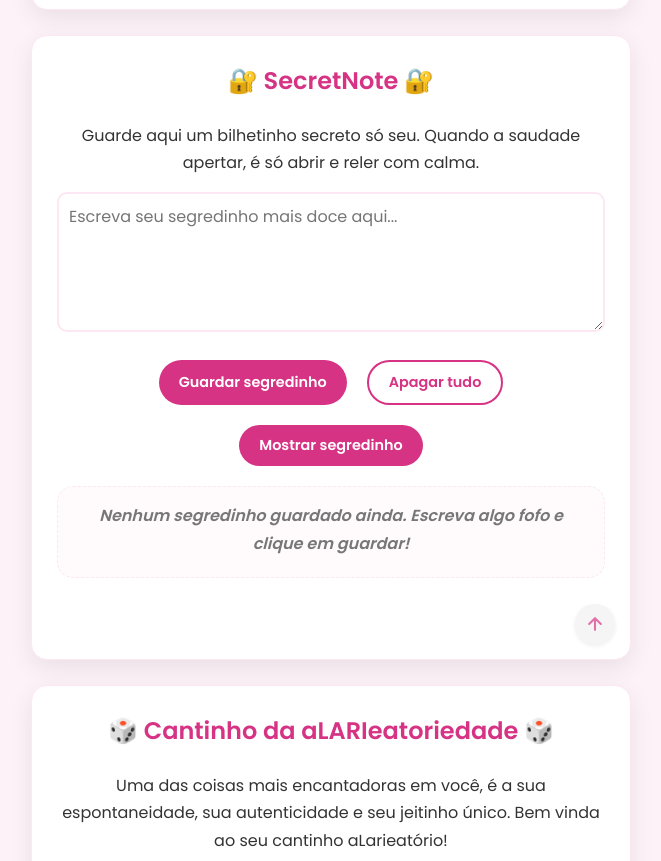
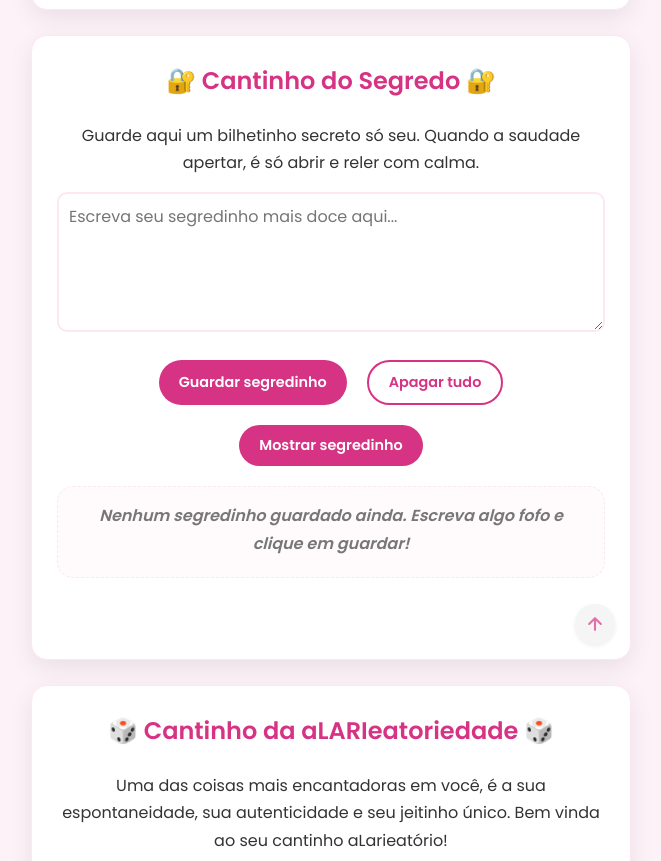
Before and after one commit to LGiovannini36/Cantinho-da-Lari, a website: page index.html in a window 1280 px wide. Shown: the part 3352-4213 px from the top of the page, without its empty margins (309-970 px from the left). Drawn offline with Linux system fonts and the light colour scheme.

Commit message:
Update index.html

```diff
--- a/index.html
+++ b/index.html
@@ -137,7 +137,7 @@
             </section>
 
             <section class="card" id="cantinho-secret-note">
-                <h2>🔐 SecretNote 🔐</h2>
+                <h2>🔐 Cantinho do Segredo 🔐</h2>
                 <p>Guarde aqui um bilhetinho secreto só seu. Quando a saudade apertar, é só abrir e reler com calma.</p>
                 <textarea id="secret-note-textarea" placeholder="Escreva seu segredinho mais doce aqui..."></textarea>
                 <div class="secret-note-actions">
```
